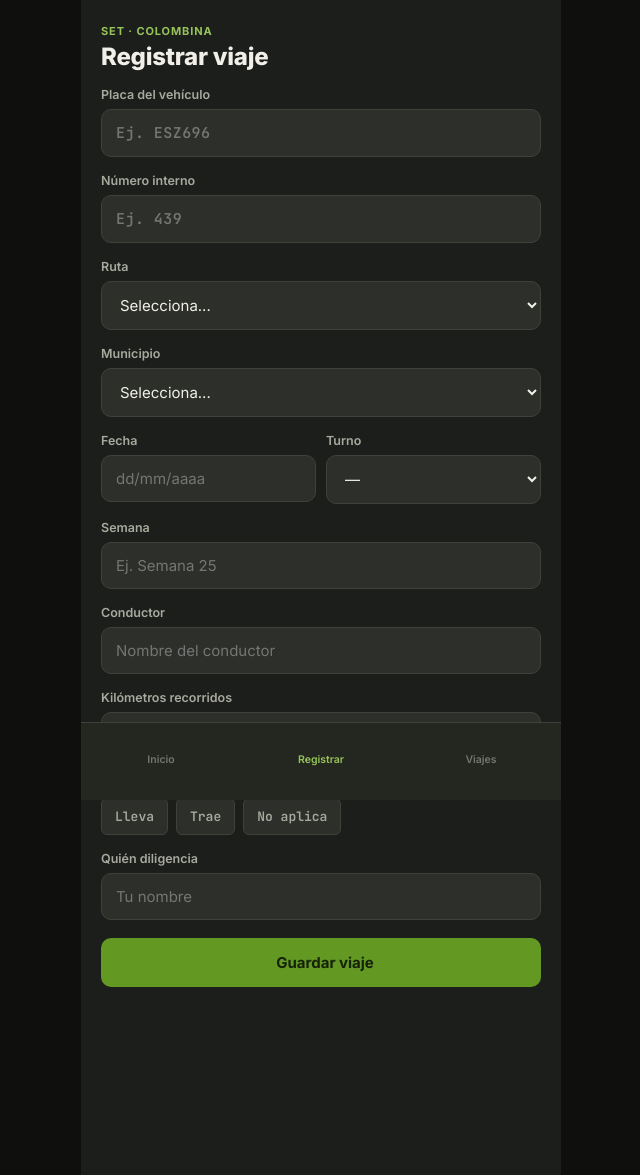
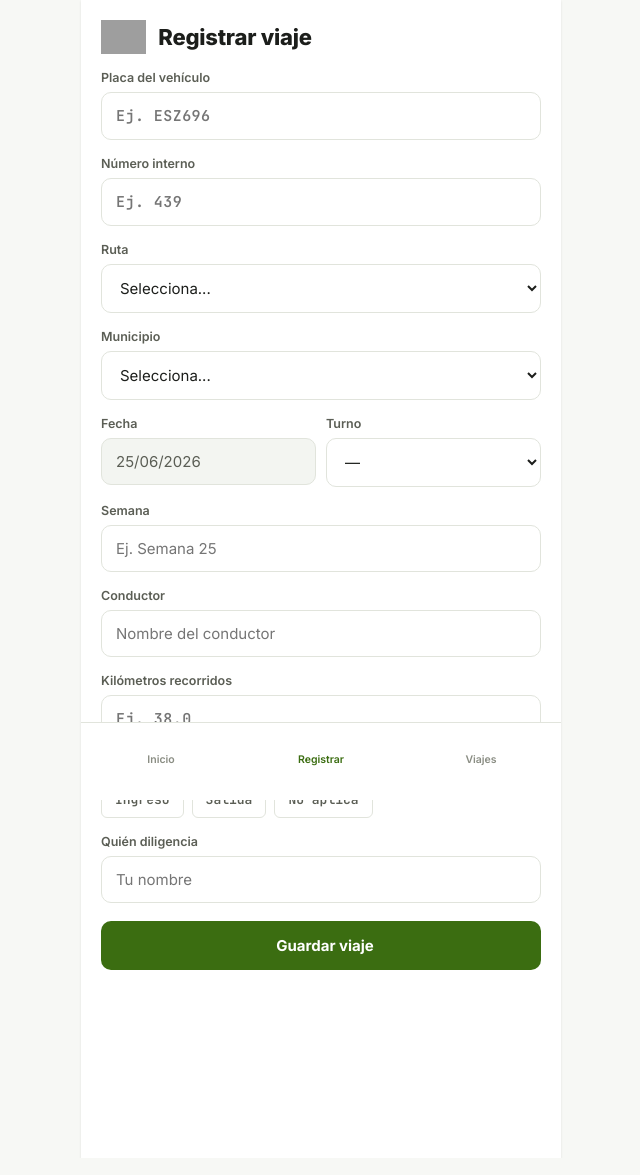
Before and after one commit to cristianpalaciopio19-prog/Vehiculos., a Flask app: page /registro in a window 1280 px wide. Shown: the whole page, without its empty margins (319-959 px from the left). After the commit the page ends 970 px from the top, so only its background shows below. Run offline with Flask 3, Linux system fonts and the light colour scheme; some libraries are stand-ins or nearby versions; grey boxes are pictures that could not be loaded.

Commit message:
Add files via upload

```diff
--- a/templates/base.html
+++ b/templates/base.html
@@ -9,73 +9,75 @@
 <link rel="stylesheet" href="https://cdnjs.cloudflare.com/ajax/libs/tabler-icons/2.44.0/iconfont/tabler-icons.min.css">
 <style>
   :root{
-    --bg-base:#1C1E1B; --bg-surface:#242620; --bg-surface-2:#2D302A; --bg-raised:#34372F;
-    --line:#3F423A; --line-soft:#2D302A;
-    --text-primary:#F1EFE8; --text-secondary:#A8A99E; --text-tertiary:#74756B;
-    --olive-50:#EAF3DE; --olive-100:#C0DD97; --olive-200:#97C459; --olive-400:#639922; --olive-600:#3B6D11; --olive-800:#27500A; --olive-900:#173404;
-    --terra-50:#FAECE7; --terra-100:#F5C4B3; --terra-200:#F0997B; --terra-400:#D85A30; --terra-600:#993C1D; --terra-800:#712B13; --terra-900:#4A1B0C;
+    --bg-base:#FFFFFF; --bg-surface:#FFFFFF; --bg-surface-2:#F3F5F1; --bg-raised:#EAEDE6;
+    --line:#E1E4DC; --line-soft:#EEF0EA;
+    --text-primary:#1C1E1B; --text-secondary:#5B5E55; --text-tertiary:#8A8D83;
+    --olive-50:#EAF3DE; --olive-100:#C0DD97; --olive-200:#7FAE3E; --olive-400:#3B6D11; --olive-600:#2F580D; --olive-800:#27500A; --olive-900:#173404;
+    --terra-50:#FAECE7; --terra-100:#F5C4B3; --terra-200:#C2491F; --terra-400:#D85A30; --terra-600:#993C1D; --terra-800:#712B13; --terra-900:#4A1B0C;
+    --colombina-blue:#1E3A6E;
     --radius-sm:6px; --radius-md:10px; --radius-lg:16px;
     --font-ui:'Inter',system-ui,sans-serif; --font-mono:'JetBrains Mono',monospace;
+    --shadow-card: 0 1px 3px rgba(28,30,27,0.06), 0 1px 2px rgba(28,30,27,0.04);
   }
   *{box-sizing:border-box; margin:0; padding:0;}
-  body{ background:#0F100D; font-family:var(--font-ui); color:var(--text-primary); min-height:100vh; }
-  .shell{ max-width:480px; margin:0 auto; min-height:100vh; background:var(--bg-base); display:flex; flex-direction:column; position:relative; }
-  .topbar{ padding:24px 20px 16px; flex-shrink:0; }
-  .eyebrow{ font-size:11px; font-weight:700; letter-spacing:0.08em; text-transform:uppercase; color:var(--olive-200); margin-bottom:4px; }
-  .pagetitle{ font-size:24px; font-weight:800; letter-spacing:-0.01em; }
+  body{ background:#F7F8F5; font-family:var(--font-ui); color:var(--text-primary); min-height:100vh; }
+  .shell{ max-width:480px; margin:0 auto; min-height:100vh; background:var(--bg-base); display:flex; flex-direction:column; position:relative; box-shadow:var(--shadow-card); }
+  .topbar{ padding:20px 20px 16px; flex-shrink:0; display:flex; align-items:center; gap:12px; }
+  .topbar-logo{ height:34px; width:auto; flex-shrink:0; }
+  .topbar-text{ flex:1; min-width:0; }
+  .eyebrow{ font-size:11px; font-weight:700; letter-spacing:0.08em; text-transform:uppercase; color:var(--olive-400); margin-bottom:4px; }
+  .pagetitle{ font-size:22px; font-weight:800; letter-spacing:-0.01em; color:var(--text-primary); }
   .content{ padding:0 20px 110px; flex:1; }
-  .plate{ display:inline-flex; align-items:center; justify-content:center; font-family:var(--font-mono); font-weight:700; font-size:13px; letter-spacing:0.04em; background:var(--text-primary); color:#15160F; border-radius:5px; padding:4px 8px; border-bottom:3px solid var(--olive-400); line-height:1; }
+  .plate{ display:inline-flex; align-items:center; justify-content:center; font-family:var(--font-mono); font-weight:700; font-size:13px; letter-spacing:0.04em; background:var(--text-primary); color:#FFFFFF; border-radius:5px; padding:4px 8px; border-bottom:3px solid var(--olive-400); line-height:1; }
   .plate.alert{ border-bottom-color:var(--terra-400); }
   .navbar{ position:sticky; bottom:0; left:0; right:0; height:78px; background:var(--bg-surface); border-top:1px solid var(--line); display:flex; align-items:center; justify-content:space-around; padding-bottom:14px; z-index:5; max-width:480px; margin:0 auto; width:100%; }
   .navitem{ display:flex; flex-direction:column; align-items:center; gap:4px; background:none; border:none; color:var(--text-tertiary); font-family:var(--font-ui); font-size:10.5px; font-weight:600; cursor:pointer; width:64px; padding:6px 0 0; text-decoration:none; }
-  .navitem.active{ color:var(--olive-200); }
+  .navitem.active{ color:var(--olive-400); }
   .navitem i{ font-size:21px; }
-  .card{ background:var(--bg-surface); border:1px solid var(--line-soft); border-radius:var(--radius-lg); padding:16px; margin-bottom:12px; }
-  .card.tappable{ cursor:pointer; transition:background .15s; text-decoration:none; color:inherit; display:block; }
+  .card{ background:var(--bg-surface); border:1px solid var(--line-soft); border-radius:var(--radius-lg); padding:16px; margin-bottom:12px; box-shadow:var(--shadow-card); }
+  .card.tappable{ cursor:pointer; transition:background .15s, box-shadow .15s; text-decoration:none; color:inherit; display:block; }
   .card.tappable:hover{ background:var(--bg-surface-2); }
-  .card.alert{ border-color:var(--terra-600); border-left:3px solid var(--terra-400); border-radius:0 var(--radius-lg) var(--radius-lg) 0; }
+  .card.alert{ border-color:var(--terra-200); border-left:3px solid var(--terra-400); border-radius:0 var(--radius-lg) var(--radius-lg) 0; }
   .stat-row{ display:grid; grid-template-columns:1fr 1fr; gap:10px; margin-bottom:14px; }
-  .stat{ background:var(--bg-surface); border:1px solid var(--line-soft); border-radius:var(--radius-md); padding:14px; }
+  .stat{ background:var(--bg-surface); border:1px solid var(--line-soft); border-radius:var(--radius-md); padding:14px; box-shadow:var(--shadow-card); }
   .stat .label{ font-size:11.5px; color:var(--text-secondary); font-weight:600; margin-bottom:6px; }
-  .stat .value{ font-family:var(--font-mono); font-size:21px; font-weight:700; }
+  .stat .value{ font-family:var(--font-mono); font-size:21px; font-weight:700; color:var(--text-primary); }
   .stat .unit{ font-size:12px; color:var(--text-tertiary); font-weight:500; margin-left:2px;}
   .section-label{ font-size:12px; font-weight:700; letter-spacing:0.04em; text-transform:uppercase; color:var(--text-tertiary); margin:18px 0 10px; }
   .row{ display:flex; align-items:center; justify-content:space-between; gap:10px; }
-  .route-tag{ font-family:var(--font-mono); font-size:11px; font-weight:700; background:var(--olive-900); color:var(--olive-100); border-radius:5px; padding:3px 7px; white-space:nowrap; }
-  .route-tag.adm{ background:#3A3D34; color:var(--text-secondary); }
-  .btn-primary{ background:var(--olive-400); color:#15220A; border:none; font-family:var(--font-ui); font-weight:700; font-size:15px; border-radius:var(--radius-md); padding:15px; width:100%; cursor:pointer; display:flex; align-items:center; justify-content:center; gap:8px; }
+  .route-tag{ font-family:var(--font-mono); font-size:11px; font-weight:700; background:var(--olive-50); color:var(--olive-600); border-radius:5px; padding:3px 7px; white-space:nowrap; }
+  .route-tag.adm{ background:var(--bg-raised); color:var(--text-secondary); }
+  .btn-primary{ background:var(--olive-400); color:#FFFFFF; border:none; font-family:var(--font-ui); font-weight:700; font-size:15px; border-radius:var(--radius-md); padding:15px; width:100%; cursor:pointer; display:flex; align-items:center; justify-content:center; gap:8px; }
   .btn-primary:active{ transform:scale(0.98); }
   .btn-secondary{ background:var(--bg-surface-2); color:var(--text-primary); border:1px solid var(--line); font-family:var(--font-ui); font-weight:600; font-size:14px; border-radius:var(--radius-md); padding:13px; width:100%; cursor:pointer; text-decoration:none; display:flex; align-items:center; justify-content:center; gap:7px; }
   .btn-danger-link{ background:none; border:none; color:var(--terra-200); font-size:13px; font-weight:600; cursor:pointer; }
   label.field-label{ display:block; font-size:12.5px; font-weight:600; color:var(--text-secondary); margin-bottom:7px; margin-top:16px; }
-  .input, select.input{ width:100%; background:var(--bg-surface-2); border:1px solid var(--line); color:var(--text-primary); font-family:var(--font-ui); font-size:15px; border-radius:var(--radius-md); padding:13px 14px; outline:none; }
+  .input, select.input{ width:100%; background:var(--bg-surface); border:1px solid var(--line); color:var(--text-primary); font-family:var(--font-ui); font-size:15px; border-radius:var(--radius-md); padding:13px 14px; outline:none; }
   .input:focus, select.input:focus{ border-color:var(--olive-400); }
   .input.mono{ font-family:var(--font-mono); font-weight:600; letter-spacing:0.03em; }
+  .input[readonly]{ background:var(--bg-surface-2); color:var(--text-secondary); }
   .chip-group{ display:flex; gap:8px; flex-wrap:wrap; }
-  .chip{ font-family:var(--font-mono); font-size:13px; font-weight:600; padding:9px 13px; border-radius:var(--radius-sm); border:1px solid var(--line); background:var(--bg-surface-2); color:var(--text-secondary); cursor:pointer; }
-  .chip.selected{ background:var(--olive-800); border-color:var(--olive-400); color:var(--olive-100); }
+  .chip{ font-family:var(--font-mono); font-size:13px; font-weight:600; padding:9px 13px; border-radius:var(--radius-sm); border:1px solid var(--line); background:var(--bg-surface); color:var(--text-secondary); cursor:pointer; }
+  .chip.selected{ background:var(--olive-50); border-color:var(--olive-400); color:var(--olive-600); }
   .factor-badge{ font-family:var(--font-mono); font-weight:700; font-size:11px; padding:2px 6px; border-radius:4px; white-space:nowrap; }
-  .factor-2{ background:var(--olive-900); color:var(--olive-100); }
-  .factor-1{ background:#33352D; color:var(--text-secondary); }
+  .factor-2{ background:var(--olive-50); color:var(--olive-600); }
+  .factor-1{ background:var(--bg-raised); color:var(--text-secondary); }
   .empty-state{ text-align:center; padding:60px 24px; }
   .empty-state i{ font-size:38px; color:var(--text-tertiary); margin-bottom:14px; display:block; }
   .empty-state p{ color:var(--text-secondary); font-size:14px; line-height:1.5; }
   .back-btn{ background:none; border:none; color:var(--text-secondary); display:flex; align-items:center; gap:6px; font-size:14px; font-weight:600; cursor:pointer; padding:4px 0 0; text-decoration:none; width:fit-content; }
   .flash{ padding:12px 14px; border-radius:var(--radius-md); font-size:13.5px; margin-bottom:14px; font-weight:500; }
-  .flash.success{ background:var(--olive-900); color:var(--olive-50); }
-  .flash.error{ background:var(--terra-900); color:var(--terra-50); }
+  .flash.success{ background:var(--olive-50); color:var(--olive-600); }
+  .flash.error{ background:var(--terra-50); color:var(--terra-600); }
   .dropzone{ border:1.5px dashed var(--line); border-radius:var(--radius-lg); padding:36px 20px; text-align:center; margin-top:6px; cursor:pointer; }
   .dropzone i{ font-size:32px; color:var(--text-tertiary); margin-bottom:10px; display:block;}
   .dropzone p{ font-size:13.5px; color:var(--text-secondary); }
   .dropzone .hint{ font-size:12px; color:var(--text-tertiary); margin-top:4px; }
-  .fab{ position:fixed; right:calc(50% - 240px + 20px); bottom:96px; width:54px; height:54px; border-radius:50%; background:var(--olive-400); color:#15220A; border:none; display:flex; align-items:center; justify-content:center; font-size:24px; box-shadow:0 6px 16px rgba(0,0,0,0.4); cursor:pointer; z-index:6; text-decoration:none; }
+  .fab{ position:fixed; right:calc(50% - 240px + 20px); bottom:96px; width:54px; height:54px; border-radius:50%; background:var(--olive-400); color:#FFFFFF; border:none; display:flex; align-items:center; justify-content:center; font-size:24px; box-shadow:0 6px 16px rgba(28,30,27,0.25); cursor:pointer; z-index:6; text-decoration:none; }
   @media (max-width:480px){ .fab{ right:20px; } }
   table.viaje-table{ width:100%; border-collapse:collapse; font-size:13px; }
   table.viaje-table th{ text-align:left; padding:8px 6px; color:var(--text-tertiary); font-weight:600; border-bottom:1px solid var(--line); font-size:11px; text-transform:uppercase; letter-spacing:0.03em; }
   table.viaje-table td{ padding:8px 6px; border-bottom:1px solid var(--line-soft); }
-  .badge-confianza{ font-size:10px; font-weight:700; padding:2px 6px; border-radius:4px; text-transform:uppercase; }
-  .badge-confianza.baja{ background:var(--terra-900); color:var(--terra-100); }
-  .badge-confianza.media{ background:#33352D; color:var(--text-secondary); }
   .checkbox-row{ display:flex; align-items:flex-start; gap:10px; }
   .checkbox-row input[type=checkbox]{ width:18px; height:18px; margin-top:2px; accent-color:var(--olive-400); }
 </style>
@@ -83,8 +85,10 @@
 <body>
 <div class="shell">
   <div class="topbar">
-    <div class="eyebrow">Set · Colombina</div>
-    <div class="pagetitle">{% block heading %}{% endblock %}</div>
+    <img src="{{ url_for('static', filename='colombina-logo.png') }}" alt="Colombina" class="topbar-logo">
+    <div class="topbar-text">
+      <div class="pagetitle">{% block heading %}{% endblock %}</div>
+    </div>
   </div>
   <div class="content">
     {% with messages = get_flashed_messages(with_categories=true) %}
--- a/templates/detalle.html
+++ b/templates/detalle.html
@@ -31,7 +31,7 @@
     </div>
     {% if v.semana %}<p style="font-size:11.5px; color:var(--text-tertiary); margin-top:4px;">{{ v.semana }}{% if v.turno %} · {{ v.turno }}{% endif %}</p>{% endif %}
     {% if v.conductor %}<p style="font-size:11.5px; color:var(--text-tertiary); margin-top:2px;">Conductor: {{ v.conductor }}</p>{% endif %}
-    {% if v.lleva_trae_personal %}<p style="font-size:11.5px; color:var(--text-tertiary); margin-top:2px;">{{ v.lleva_trae_personal }} personal</p>{% endif %}
+    {% if v.lleva_trae_personal %}<p style="font-size:11.5px; color:var(--text-tertiary); margin-top:2px;">{{ v.lleva_trae_personal }}</p>{% endif %}
     {% if v.quien_diligencia %}<p style="font-size:11px; color:var(--text-tertiary); margin-top:2px;">Diligenciado por: {{ v.quien_diligencia }}</p>{% endif %}
   </div>
   {% endfor %}
--- a/templates/registro.html
+++ b/templates/registro.html
@@ -34,14 +34,16 @@
   <div style="display:flex; gap:10px;">
     <div style="flex:1;">
       <label class="field-label">Fecha</label>
-      <input class="input" type="text" name="fecha" placeholder="dd/mm/aaaa">
+      <input class="input" type="text" name="fecha" value="{{ fecha_hoy }}" readonly>
     </div>
     <div style="flex:1;">
       <label class="field-label">Turno</label>
       <select class="input" name="turno">
         <option value="">—</option>
-        <option value="AM">AM</option>
-        <option value="PM">PM</option>
+        <option value="6:AM a 2:PM">6:AM a 2:PM</option>
+        <option value="2:PM a 10:PM">2:PM a 10:PM</option>
+        <option value="10:PM a 6:AM">10:PM a 6:AM</option>
+        <option value="ADM">ADM</option>
       </select>
     </div>
   </div>
@@ -55,10 +57,10 @@
   <label class="field-label">Kilómetros recorridos</label>
   <input class="input mono" type="text" name="km" id="km-input" placeholder="Ej. 38.0" required>
 
-  <label class="field-label">¿Lleva o trae personal?</label>
+  <label class="field-label">¿Ingreso o salida?</label>
   <div class="chip-group">
-    <span class="chip" data-value="Lleva">Lleva</span>
-    <span class="chip" data-value="Trae">Trae</span>
+    <span class="chip" data-value="Ingreso">Ingreso</span>
+    <span class="chip" data-value="Salida">Salida</span>
     <span class="chip" data-value="">No aplica</span>
   </div>
   <input type="hidden" name="lleva_trae_personal" id="lleva-trae-hidden">
```
